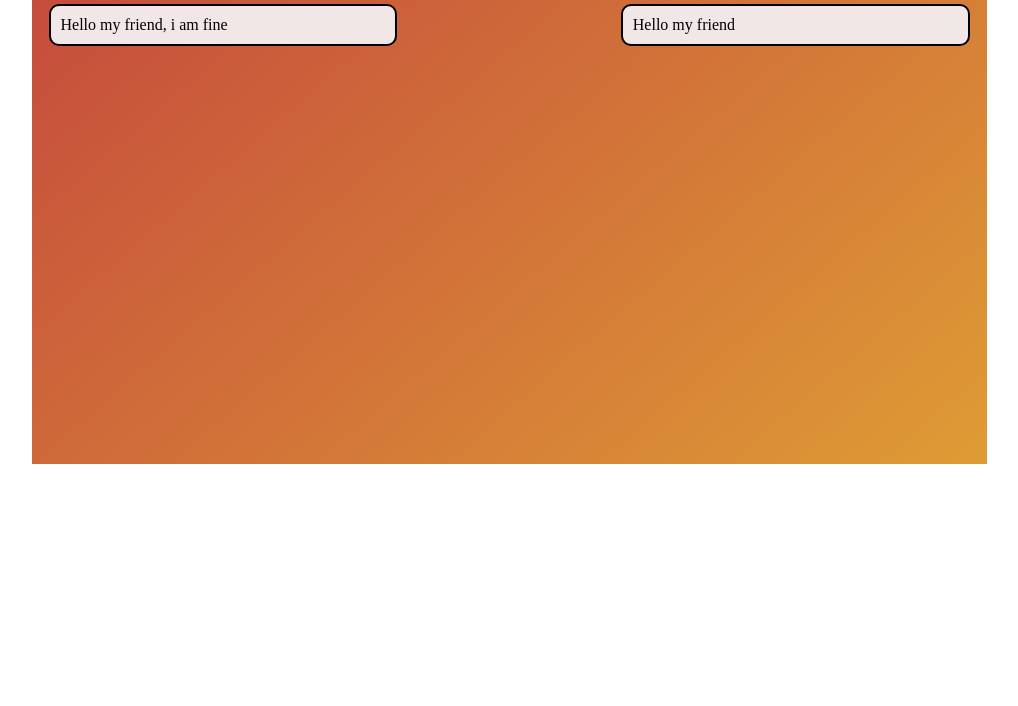
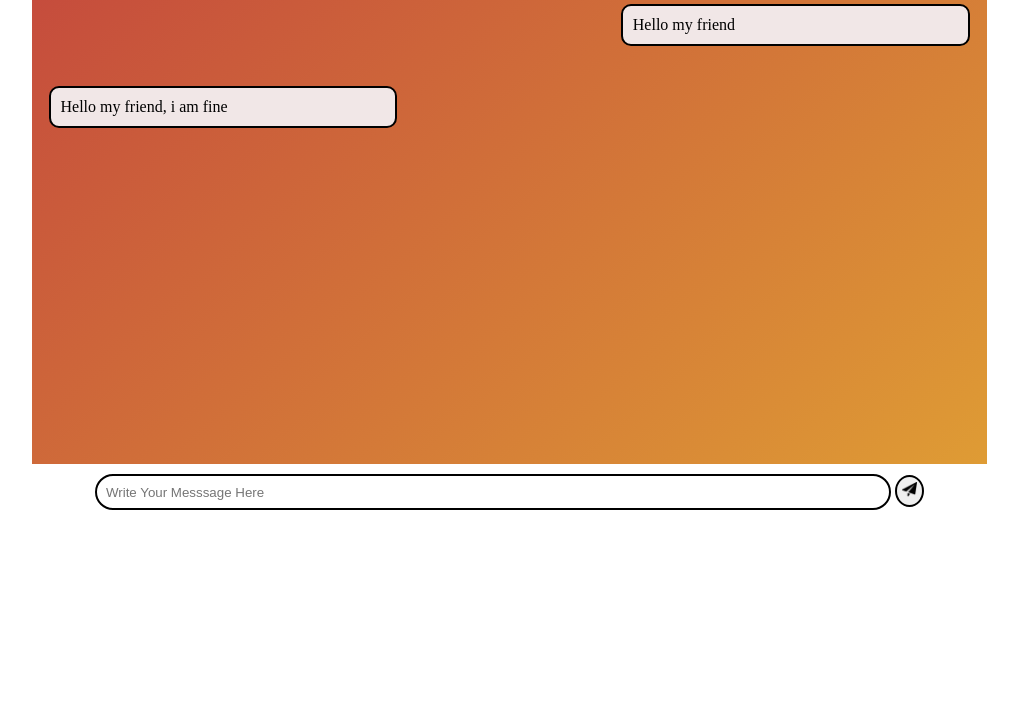
Before and after one commit to bhaskar0507/2-way-response-app, a plain HTML site: page index.html in a window 1280 px wide. Shown: the part 94-800 px from the top of the page, without its empty margins (131-1149 px from the left). Drawn offline with Linux system fonts and the light colour scheme.

Commit message:
basic design part done

```diff
--- a/css/style.css
+++ b/css/style.css
@@ -1,47 +1,68 @@
-
-.logo{
-    display:block;
-    margin:auto;
-    width:100px;
-    height:70px;
+.logo {
+  display: block;
+  margin: auto;
+  width: 100px;
+  height: 70px;
 }
 
 /* Contains our all the messages---- */
-.container{
-    max-width: 955px;
-    margin:auto;
-    background: rgb(193, 62, 62);
+.container {
+  max-width: 955px;
+  margin: auto;
+  background: rgb(193, 62, 62);
   background: linear-gradient(
     139deg,
     rgb(193, 62, 62, 1) 0%,
     rgb(230, 179, 50, 1) 100%
   );
-  overflow-x: hidden;
+  overflow-y:auto;
   background-repeat: no-repeat;
   background-size: cover;
   background-position: center;
   background-attachment: fixed;
-  height:60vh;
+  height: 60vh;
 }
 
 /* Contains Message of every individual--- */
-.message{
-background-color:rgb(241, 231, 231);
-width:34%;
-padding:10px;
-margin:20px 17px;
-border:2px solid black;
-border-radius:10px;
+.message {
+  background-color: rgb(241, 231, 231);
+  width: 34%;
+  padding: 10px;
+  margin: 20px 17px;
+  border: 2px solid black;
+  border-radius: 10px;
 }
 
-.left{
-    float:left;
-    clear:left;
-
+.left {
+  float: left;
+  clear: both;
 }
 
-.right{
-    float:right;
-    clear:right;
-
+.right {
+  float: right;
+  clear: both;
 }
+#send_container{
+    display:block;
+    margin:auto;
+    width:100%;
+    max-width: 985px;
+    text-align:center;
+}
+#messageInp{
+    margin:10px 0px;
+    width:80%;
+    border:2px solid black;
+    border-radius:20px;
+    height:30px;
+}
+.btn{
+border:2px solid black;
+padding:5px;
+border-radius:50%;
+cursor:pointer;
+}
+.btn img{
+    width:15px;
+     height:15px;
+}
--- a/index.html
+++ b/index.html
@@ -1,20 +1,37 @@
 <!DOCTYPE html>
 <html lang="en">
   <head>
-    <meta charset="UTF-8">
-    <meta http-equiv="X-UA-Compatible" content="IE=edge">
-    <meta name="viewport" content="width=device-width, initial-scale=1.0">
+    <meta charset="UTF-8" />
+    <meta http-equiv="X-UA-Compatible" content="IE=edge" />
+    <meta name="viewport" content="width=device-width, initial-scale=1.0" />
     <title>Group Chat App</title>
     <script src="JS/client.js"></script>
-    <link rel="stylesheet" href="css/style.css">
+    <link rel="stylesheet" href="css/style.css" />
+    <script
+      src="https://kit.fontawesome.com/9c413ef2f7.js"
+      crossorigin="anonymous"
+    ></script>
   </head>
   <body>
     <nav>
-        <img class="logo" src="logo.png" alt="LOADING">
+      <img class="logo" src="logo.png" alt="LOADING" />
     </nav>
     <div class="container">
       <div class="message right">Hello my friend</div>
       <div class="message left">Hello my friend, i am fine</div>
+
+    </div>
+    <div class="send">
+      <form action="#" id="send_container">
+        <input
+          type="text"
+          name="messageInp"
+          id="messageInp"
+          placeholder="  Write Your Messsage Here"
+        />
+        <!-- <i class="fa fa-paper-plane btn" aria-hidden="true" type="submit"></i> -->
+        <button class="btn" type="submit"><img src="paper-plane.png" alt="loading"/></button>
+      </form>
     </div>
   </body>
 </html>
```
Also changed, not shown: paper-plane.png (added). Lines whose indentation alone changed are shown as unchanged.
